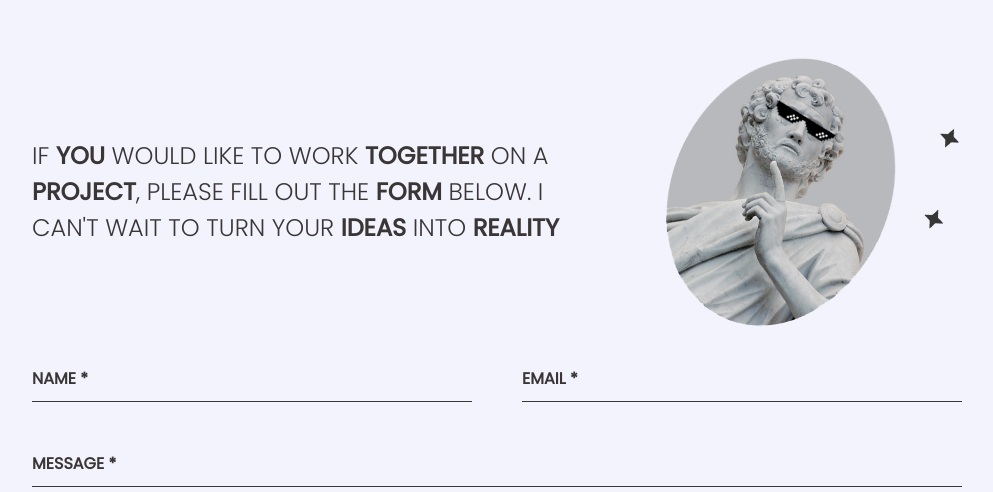
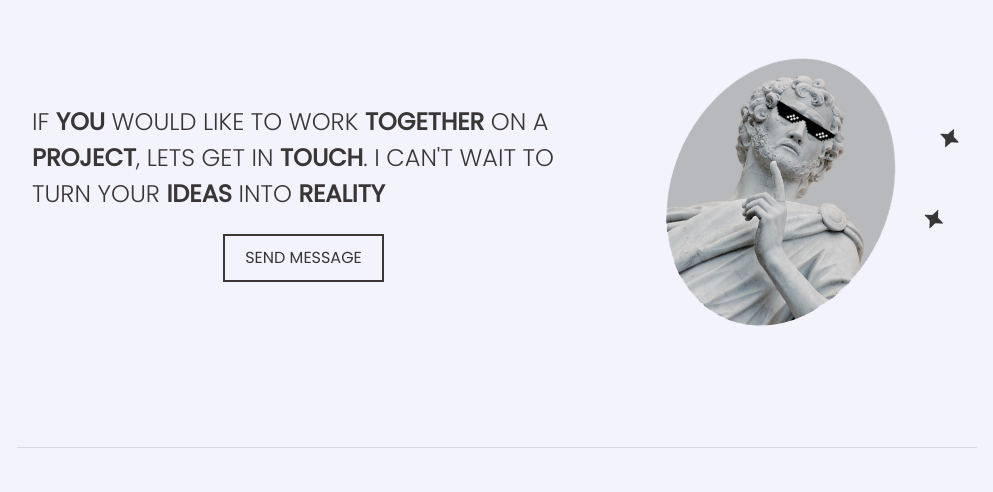
Before and after one commit to muhamad-ariffudin/muhamad-ariffudin.github.io, a plain HTML site: page index.html in a window 1280 px wide. Shown: the part 3119-3611 px from the top of the page, without its empty margins (143-1136 px from the left). Drawn offline with nearby package versions, Linux system fonts and the light colour scheme.

Commit message:
Add files via upload

```diff
--- a/index.html
+++ b/index.html
@@ -105,6 +105,8 @@
 
       </div>
 
+      <!-- <a href="assets/resume/Muhamad-Ariffudin.pdf" target="_blank" class="button">Resume</a> -->
+
     </section>
 
     <!-- !PORTFOLIO SECTION -->
@@ -196,12 +198,22 @@
 
             <p class="description">If <span class="text-bold">you</span>
                would like to work <span class="text-bold">together</span>
-               on a <span class="text-bold">project</span>, please fill out the
-               <span class="text-bold">form</span> below. I can't wait to turn your
+               on a <span class="text-bold">project</span>, lets get in
+               <span class="text-bold">touch</span>. I can't wait to turn your
                <span class="text-bold">ideas</span> into <span class="text-bold">reality
                </span></p>
 
+               <br>
+               <div class="form-container">
+                <form action="" class="contact-form">
+                  <a href="mailto:muhamadariffudin49@gmail.com?subject=You've%20Got%20Job%20Request!" class="button form-button button-fill"> Send Message</a>
+                </form>
+              </div>
+
+
+
           </div>
+
           <div class="scroll-reveal-right">
             <div class="description-image has-sparkles">
               <img src="./assets/images/statue_hero2.png" alt="">
@@ -209,33 +221,6 @@
           </div>
         </div>
 
-        <div class="form-container">
-          <form action="" class="contact-form">
-            <div class="input-group">
-
-              <div class="input">
-                <input type="text" id="name" required>
-                <label form="name" class="input-label">Name <span
-                class="required-filed">*</span></label>
-              </div>
-
-              <div class="input">
-                <input type="text" id="email" required>
-                <label form="email" class="input-label">Email <span
-                class="required-filed">*</span></label>
-              </div>
-
-            </div>
-
-            <div class="input">
-              <input type="text" id="message" required>
-              <label form="message" class="input-label">Message <span
-              class="required-filed">*</span></label>
-            </div>
-
-            <button type="submit" class="button form-button button-fill">Send message</button>
-          </form>
-        </div>
       </div>
     </section>
 
```
